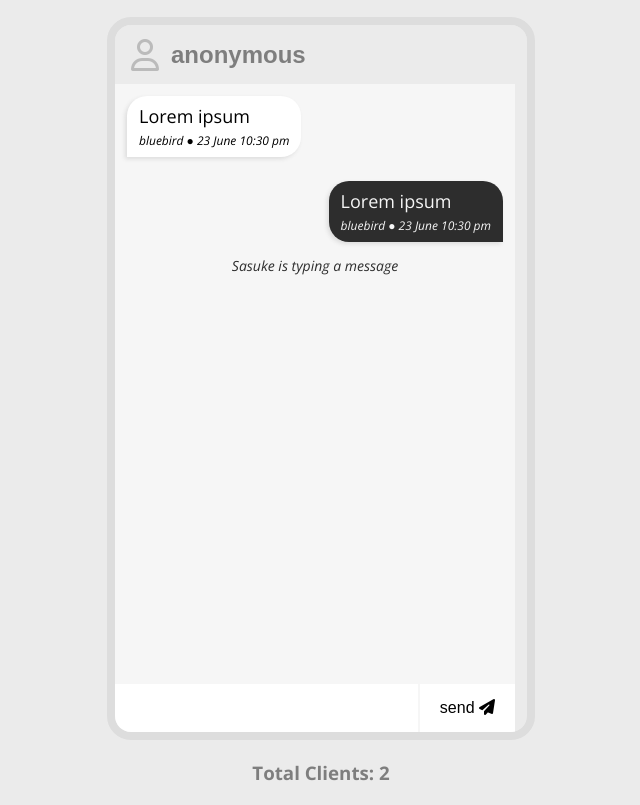
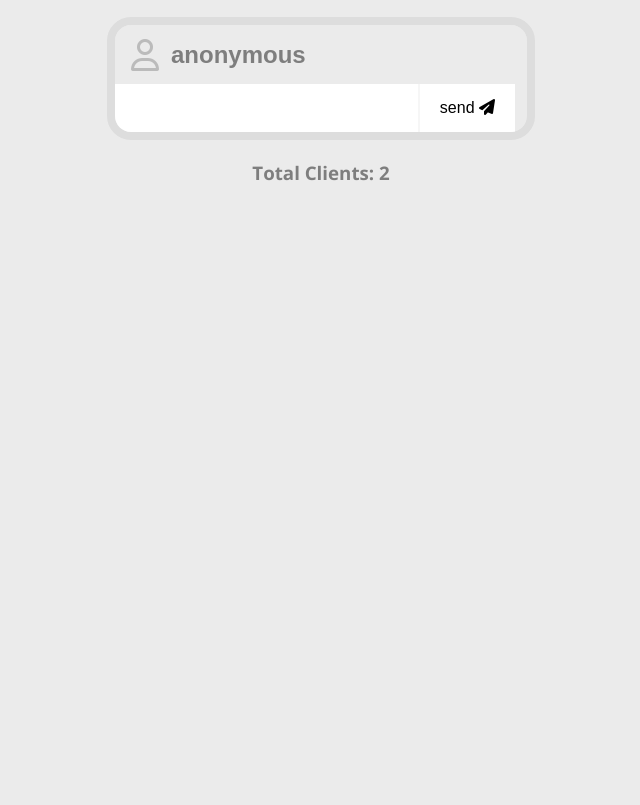
Before and after one commit to Abinithishkumarprabakaran/chatio, a website: page public/index.html in a window 1280 px wide. Shown: the part 66-871 px from the top of the page, without its empty margins (319-959 px from the left). After the commit the page ends 800 px from the top, so only its background shows below. Drawn offline with nearby package versions, Linux system fonts and the light colour scheme; no server answers.

Commit message:
commented static msgs

```diff
--- a/public/index.html
+++ b/public/index.html
@@ -20,7 +20,7 @@
         <span><i class="far fa-user"></i></span>
         <input type="text" id="name-input" class="name-input" value="anonymous" maxlength="20" />
       </div>
-      <ul class="message-container" id="message-container">
+      <!-- <ul class="message-container" id="message-container">
         <li class="message-left">
           <p class="message">
             Lorem ipsum
@@ -38,7 +38,7 @@
         <li class="message-feedback">
           <p class="feedback" id="feedback">Sasuke is typing a message</p>
         </li>
-      </ul>
+      </ul> -->
 
       <form class="message-form" id="message-form">
         <input type="text" name="message" id="message-input" class="message-input" />
```
